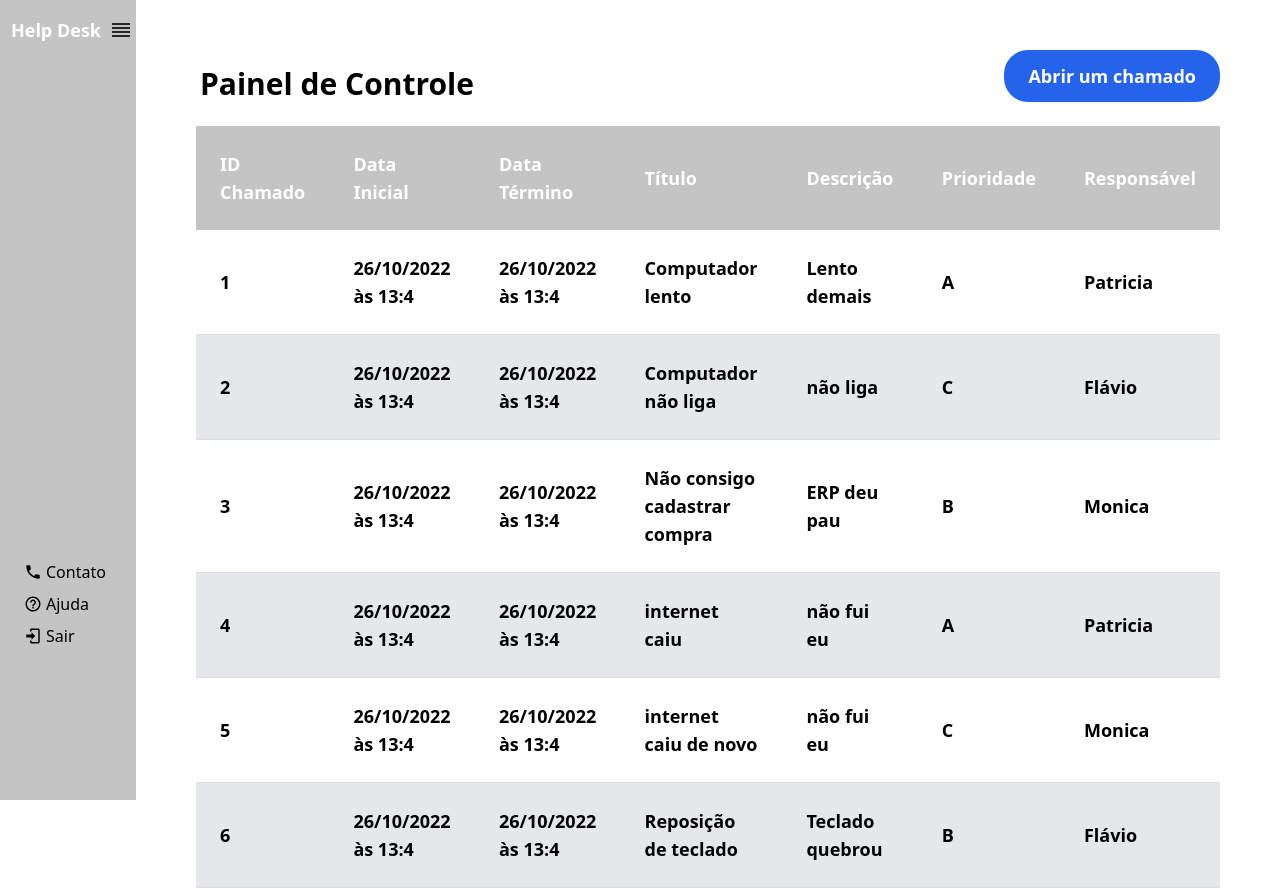
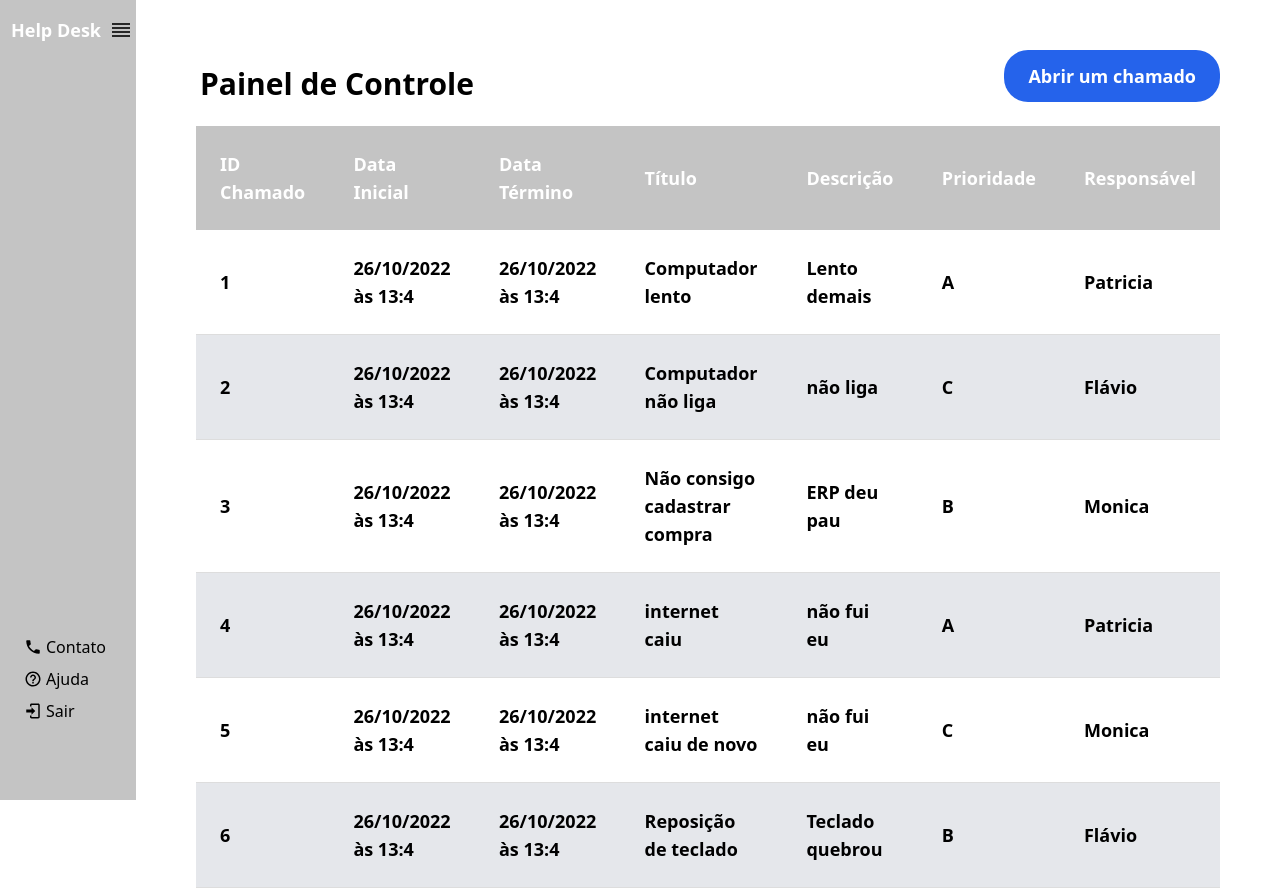
Before and after one commit to matheuskris/helpdesk-public, a Next.js app: page /helpdesk in a window 1280 px wide. Built offline with nearby package versions, Linux system fonts and the light colour scheme.

Commit message:
finish notebook screen

```diff
--- a/pages/helpdesk.js
+++ b/pages/helpdesk.js
@@ -104,7 +104,7 @@ function Helpdesk() {
         </div>
 
         {/* Opções */}
-        <div className="w-[100%] lg:mt-[500px] xl:mt[700px] space-y-2">
+        <div className="w-[100%] lg:mt-[575px] 2xl:mt[680px] space-y-2">
           <div className="opcoes">
             <Image src="/phone.svg" width={18} height={18} alt="Ícone Telefone" />
             <p className="mx-1">Contato</p>
@@ -136,7 +136,7 @@ function Helpdesk() {
 
       {/* Tabela */}
       <div className=" mx-auto flex justify-center items-center ml-[136px]">
-        <table className=" bg-white lg:w-[1300px] lg:h-[600px] xl:w- xl:h-  rounded-3xl border-collapse mx-[60px] my-0 text-lg ">
+        <table className=" bg-white lg:w-[1300px] lg:h-[600px] 2xl:w-[1650px] xl:h-  rounded-3xl border-collapse mx-[60px] my-0 text-lg ">
             <thead>
               <tr className="bg-[#c4c4c4] text-white text-left">
                 <th className="th">ID Chamado</th>
```
